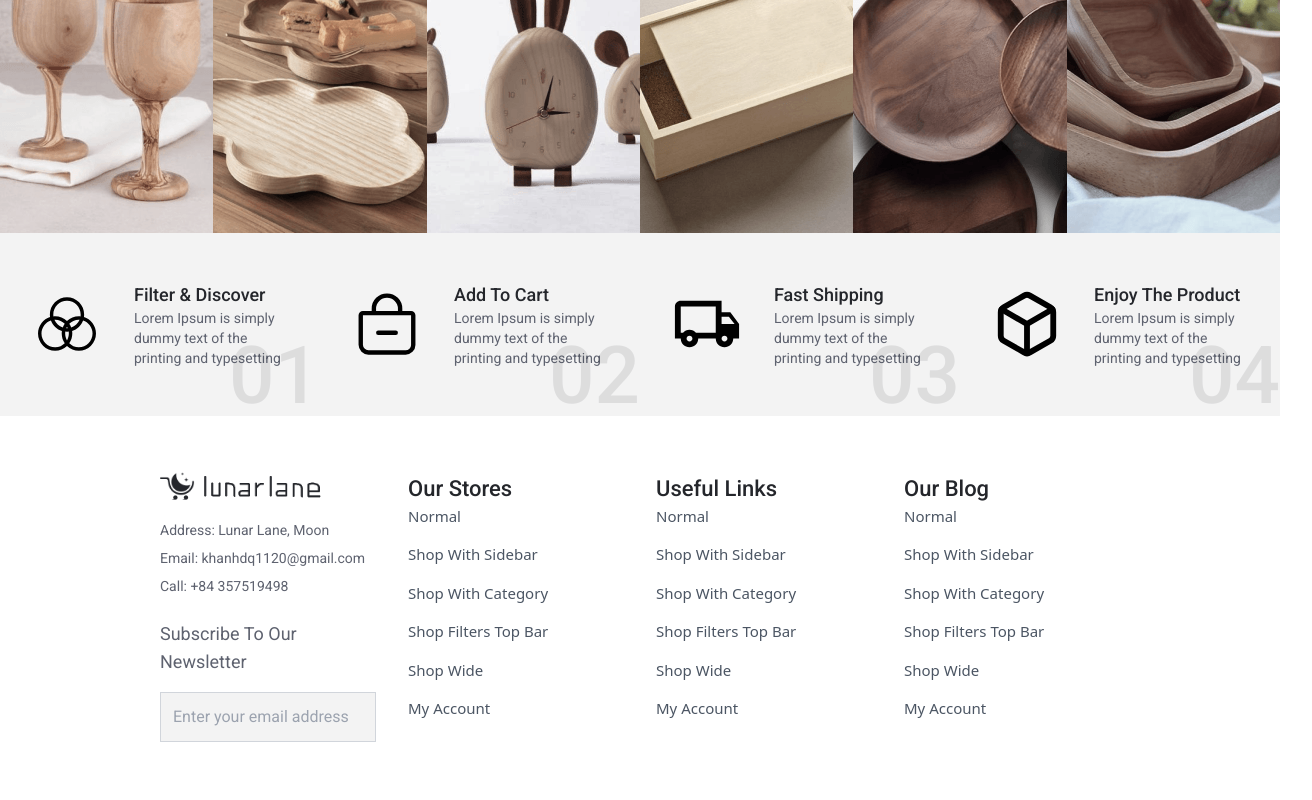
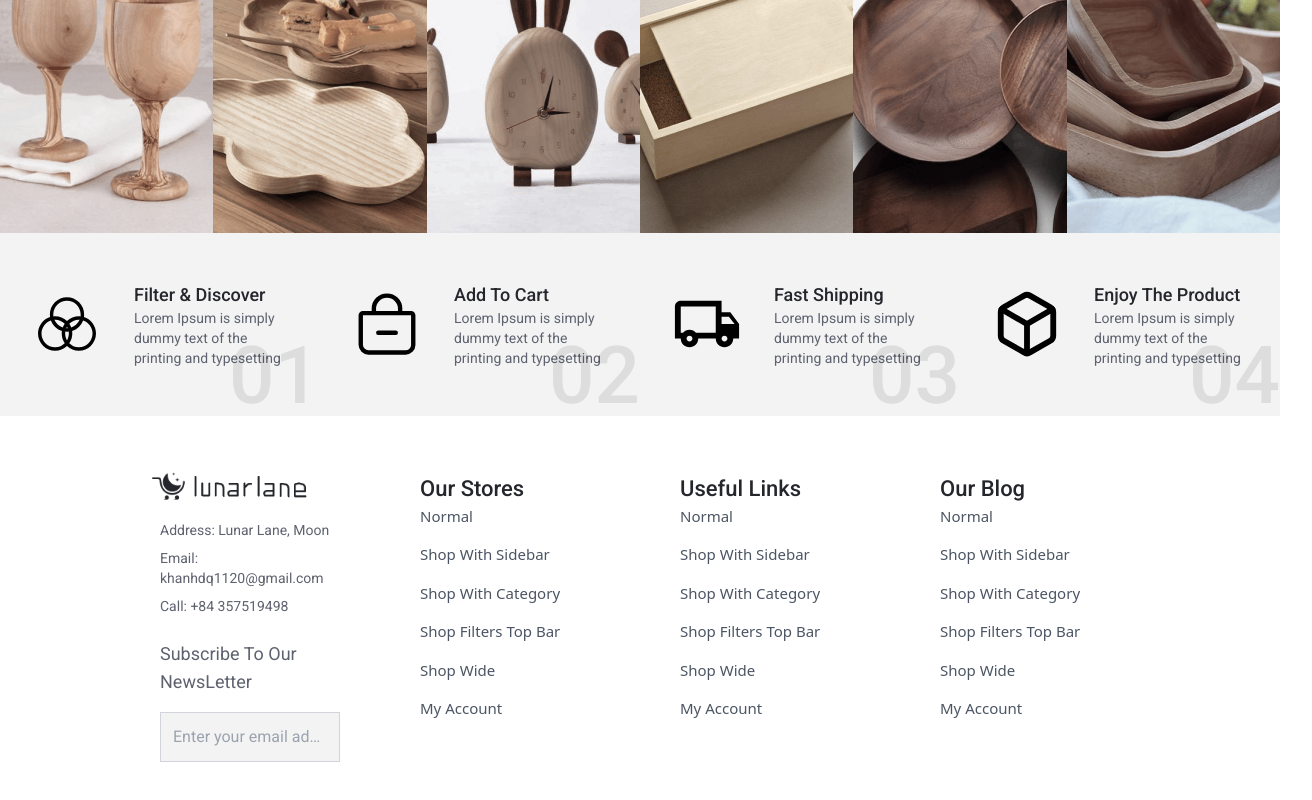
Before and after one commit to Khanhbroo/ecommerce-lunarlane, a React (Vite) app: page / in a window 1280 px wide. Shown: the part 5865-6665 px from the top of the page, 1312 px wide, since content can reach past the window. Built offline with nearby package versions, Linux system fonts and the light colour scheme.

Commit message:
feat: fix UI footer

```diff
--- a/src/components/common/Footer.jsx
+++ b/src/components/common/Footer.jsx
@@ -4,19 +4,19 @@ import { BodyOne, Caption, CustomLink, Title } from "./CustomComponents";
 const Footer = () => {
   return (
     <footer className="py-14">
-      <div className="container grid grid-cols-1 md:grid-cols-2 lg:grid-cols-4 gap-8">
+      <div className="container grid grid-cols-1 md:grid-cols-2 lg:grid-cols-4 gap-8 gap-x-20">
         <div>
-          <img src={logoImg} alt="Logo Image" className="h-7" />
+          <img src={logoImg} alt="Logo Image" className="h-7 -ml-2" />
           <div className="flex flex-col gap-2 mt-5">
             <Caption>Address: Lunar Lane, Moon</Caption>
             <Caption>Email: khanhdq1120@gmail.com</Caption>
             <Caption>Call: +84 357519498</Caption>
           </div>
           <br />
-          <BodyOne>Subscribe To Our Newsletter</BodyOne>
+          <BodyOne>Subscribe To Our NewsLetter</BodyOne>
           <input
             type="text"
-            className="p-3 w-full border bg-white-100 border-gray-300 outline-none"
+            className="p-3 w-full border bg-white-100 border-gray-300 outline-none truncate"
             placeholder="Enter your email address"
           />
         </div>
--- a/src/components/common/Layout.jsx
+++ b/src/components/common/Layout.jsx
@@ -6,7 +6,9 @@ const Layout = ({ children }) => {
   return (
     <div className="h-[2000px]">
       <Header />
-      <main style={{ minHeight: "80vh" }}>{children}</main>
+      <main style={{ minHeight: "80vh" }} className="overflow-x-clip">
+        {children}
+      </main>
       <Footer />
     </div>
   );
```
